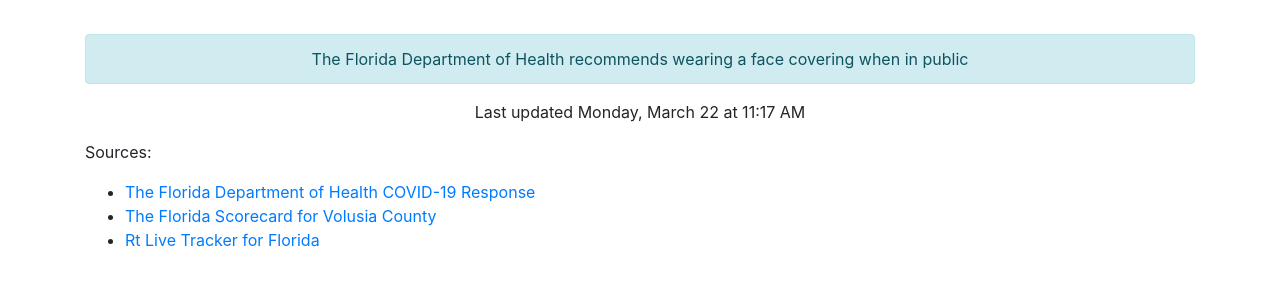
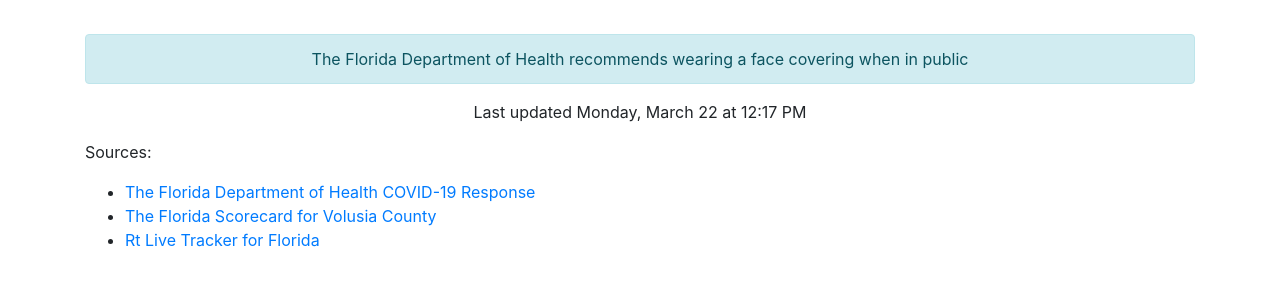
Before and after one commit to thinkjson/timeforchurch, a Jekyll site: the page built from index.md, in a window 1280 px wide. Shown: the part 544-840 px from the top of the page. Built offline with Jekyll 4.4.1, drawn with Linux system fonts in a browser that asks for light colours; our own code applies the rules of GitHub Pages for plain Markdown files.

Commit message:
Updating data

```diff
--- a/_includes/data.html
+++ b/_includes/data.html
@@ -10,4 +10,4 @@
     <div class="outcome text-success">YES</div>
     <div class="alert alert-info" role="alert">The Florida Department of Health recommends wearing a face covering when in public</div>
 
-    <p>Last updated Monday, March 22 at 11:17 AM</p>
+    <p>Last updated Monday, March 22 at 12:17 PM</p>
```
